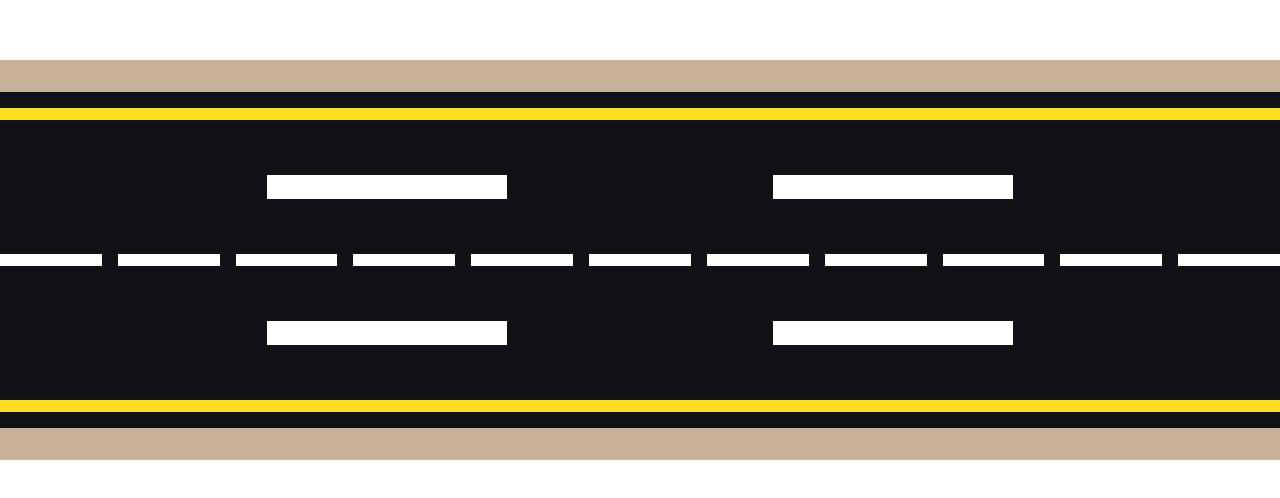
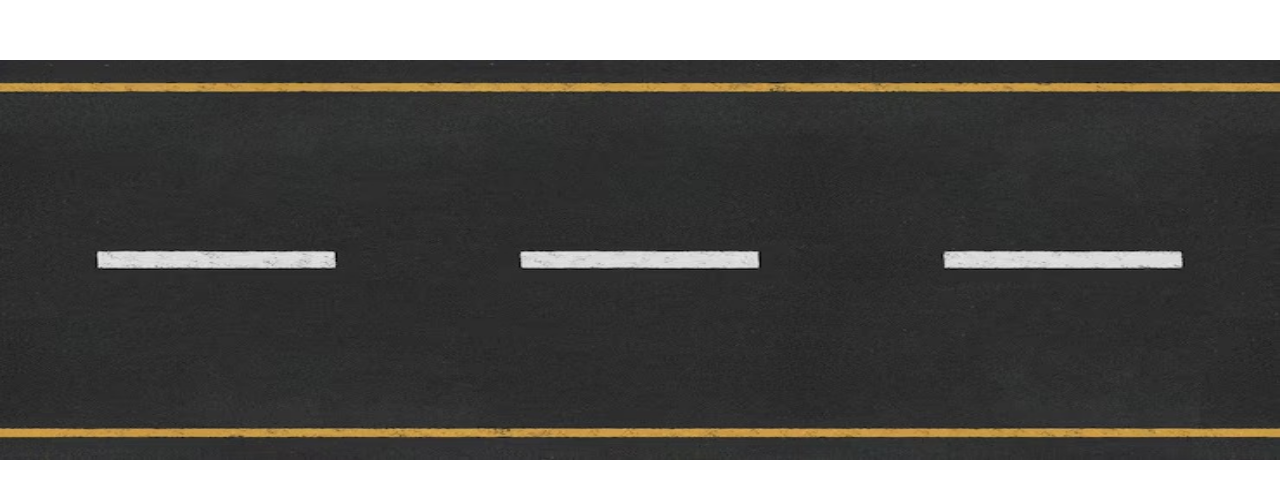
Before and after one commit to PratyushPanda2005/CSM-Aviation, a Next.js app: page / in a window 1280 px wide. Shown: the part 140-638 px from the top of the page. Built offline with nearby package versions, Linux system fonts and the light colour scheme.

Commit message:
Pathway changes

```diff
--- a/src/app/page.tsx
+++ b/src/app/page.tsx
@@ -1,6 +1,7 @@
 'use client'
 import Image from "next/image";
 import Plane from "../../public/assets/videos/plane.png";
+import Pathway from "../../public/assets/videos/Road.jpeg"
 import { motion } from "framer-motion";
 
 export default function Home() {
@@ -8,18 +9,37 @@ export default function Home() {
     <div className="overflow-hidden w-screen bg-white h-screen flex items-center">
       <div className="relative w-full h-full">
         {/* Yellow trail that follows the plane */}
+        <div
+
+          className="absolute top-1/2 -translate-y-1/2 h-[400px] w-screen bg-[#101218]   text-5xl lg:text-7xl xl:text-9xl  font-[700]"
+        >
+          <div className="w-full h-full flex justify-between flex-col">
+         <Image src={Pathway} className="w-full h-full" alt=""/>
+          </div>
+
+        </div>
+
+        {/* Plane that moves across */}
         <motion.div
           initial={{ x: "-100%" }}
-          animate={{ x: "0%" }}
+          animate={{ x: "300%" }}
           transition={{
-            duration: 3.1,
+            duration: 6,
             ease: "linear",
-            delay: 1.8
+
           }}
-          className="absolute top-1/2 -translate-y-1/2 h-[400px] w-screen bg-[#101218] border-y-[32px] border-[#C7B299] text-5xl lg:text-7xl xl:text-9xl text-amber-200 font-[700]"
+          className="absolute top-1/2 -translate-y-1/2 w-auto"
         >
-          <div className="w-full h-full py-4 flex justify-between flex-col">
-          <div className="flex">
+          <Image src={Plane} alt="Plane" className="w-full h-auto" />
+        </motion.div>
+      </div>
+    </div>
+  );
+}
+
+
+{/*
+   <div className="flex">
           <div className="bg-yellow-300 h-[12px] w-full"/>
           </div>
           <div className="flex justify-evenly">
@@ -46,24 +66,4 @@ export default function Home() {
           <div className="flex">
           <div className="bg-yellow-300 h-[12px] w-full"/>
           </div>
-          </div>
-
-        </motion.div>
-
-        {/* Plane that moves across */}
-        <motion.div
-          initial={{ x: "-100%" }}
-          animate={{ x: "300%" }}
-          transition={{
-            duration: 6,
-            ease: "linear",
-
-          }}
-          className="absolute top-1/2 -translate-y-1/2 w-auto"
-        >
-          <Image src={Plane} alt="Plane" className="w-full h-auto" />
-        </motion.div>
-      </div>
-    </div>
-  );
-}
+  */}
```
Also changed, not shown: public/assets/videos/Road.jpeg (added).
